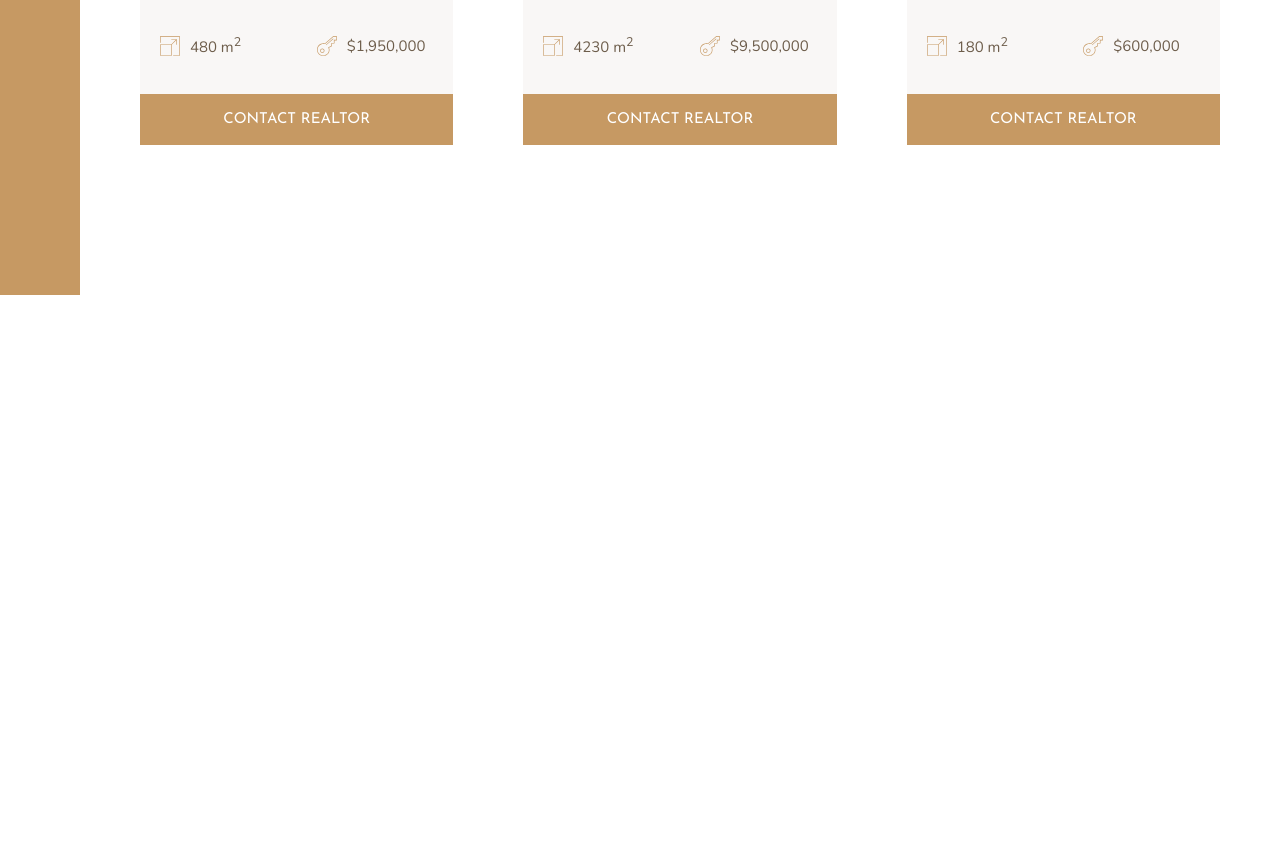
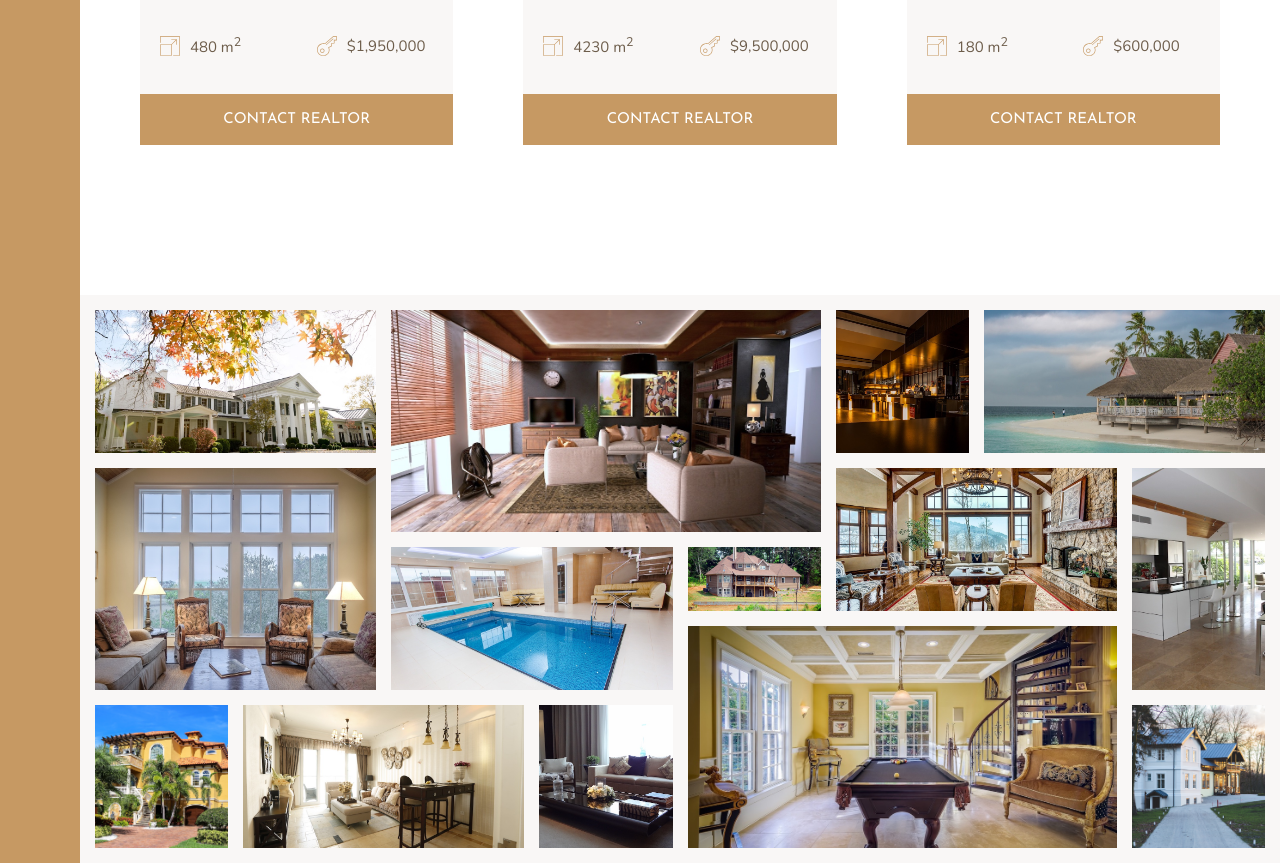
Before and after one commit to rohanraghuwanshi/Nexter, a plain HTML site: page index.html in a window 1280 px wide. Shown: the part 2777-3640 px from the top of the page. Before the commit the page ends 3072 px from the top, so only its background shows below. Drawn offline with nearby package versions, Linux system fonts and the light colour scheme.

Commit message:
Gallery section done

```diff
--- a/css/style.css
+++ b/css/style.css
@@ -289,3 +289,58 @@ body {
       margin-right: 1rem; }
   .home__btn {
     grid-column: 1 / -1; }
+
+.gallery {
+  background-color: #f9f7f6;
+  grid-column: full-start / full-end;
+  display: grid;
+  grid-template: repeat(7, 5vw)/repeat(8, 1fr);
+  grid-gap: 1.5rem;
+  padding: 1.5rem; }
+  .gallery__item--1 {
+    grid-row: 1 / span 2;
+    grid-column: 1 / span 2; }
+  .gallery__item--2 {
+    grid-row: 1 / span 3;
+    grid-column: 3 / span 3; }
+  .gallery__item--3 {
+    grid-row: 1 / span 2;
+    grid-column: 6 / 7; }
+  .gallery__item--4 {
+    grid-row: 1 / span 2;
+    grid-column: 7 / -1; }
+  .gallery__item--5 {
+    grid-row: 3 / span 3;
+    grid-column: 1 / span 2; }
+  .gallery__item--6 {
+    grid-row: 4 / span 2;
+    grid-column: 3 / span 2; }
+  .gallery__item--7 {
+    grid-row: 4 / 5;
+    grid-column: 5 / 6; }
+  .gallery__item--8 {
+    grid-row: 3 / span 2;
+    grid-column: 6 / span 2; }
+  .gallery__item--9 {
+    grid-row: 3 / span 3;
+    grid-column: 8 / -1; }
+  .gallery__item--10 {
+    grid-row: 6 / span 2;
+    grid-column: 1 / 2; }
+  .gallery__item--11 {
+    grid-row: 6 / span 2;
+    grid-column: 2 / span 2; }
+  .gallery__item--12 {
+    grid-row: 6 / span 2;
+    grid-column: 4 / 5; }
+  .gallery__item--13 {
+    grid-row: 5 / span 3;
+    grid-column: 5 / span 3; }
+  .gallery__item--14 {
+    grid-row: 6 / span 2;
+    grid-column: 8 / -1; }
+  .gallery__img {
+    width: 100%;
+    height: 100%;
+    object-fit: cover;
+    display: block; }
--- a/index.html
+++ b/index.html
@@ -318,5 +318,22 @@
                 <button class="btn home__btn">Contact realtor</button>
             </div>
         </section>
+
+        <section class="gallery">
+            <figure class="gallery__item gallery__item--1"><img src="img/gal-1.jpeg" alt="Gallery image 1" class="gallery__img"></figure>
+            <figure class="gallery__item gallery__item--2"><img src="img/gal-2.jpeg" alt="Gallery image 2" class="gallery__img"></figure>
+            <figure class="gallery__item gallery__item--3"><img src="img/gal-3.jpeg" alt="Gallery image 3" class="gallery__img"></figure>
+            <figure class="gallery__item gallery__item--4"><img src="img/gal-4.jpeg" alt="Gallery image 4" class="gallery__img"></figure>
+            <figure class="gallery__item gallery__item--5"><img src="img/gal-5.jpeg" alt="Gallery image 5" class="gallery__img"></figure>
+            <figure class="gallery__item gallery__item--6"><img src="img/gal-6.jpeg" alt="Gallery image 6" class="gallery__img"></figure>
+            <figure class="gallery__item gallery__item--7"><img src="img/gal-7.jpeg" alt="Gallery image 7" class="gallery__img"></figure>
+            <figure class="gallery__item gallery__item--8"><img src="img/gal-8.jpeg" alt="Gallery image 8" class="gallery__img"></figure>
+            <figure class="gallery__item gallery__item--9"><img src="img/gal-9.jpeg" alt="Gallery image 9" class="gallery__img"></figure>
+            <figure class="gallery__item gallery__item--10"><img src="img/gal-10.jpeg" alt="Gallery image 10" class="gallery__img"></figure>
+            <figure class="gallery__item gallery__item--11"><img src="img/gal-11.jpeg" alt="Gallery image 11" class="gallery__img"></figure>
+            <figure class="gallery__item gallery__item--12"><img src="img/gal-12.jpeg" alt="Gallery image 12" class="gallery__img"></figure>
+            <figure class="gallery__item gallery__item--13"><img src="img/gal-13.jpeg" alt="Gallery image 13" class="gallery__img"></figure>
+            <figure class="gallery__item gallery__item--14"><img src="img/gal-14.jpeg" alt="Gallery image 14" class="gallery__img"></figure>
+        </section>
     </body>
 </html>
--- a/sass/main.scss
+++ b/sass/main.scss
@@ -394,3 +394,94 @@ body {
         grid-column: 1 / -1;
     }
 }
+
+.gallery {
+    background-color: $color-grey-light-1;
+    grid-column: full-start / full-end;
+
+    display: grid;
+    grid-template: repeat(7, 5vw) / repeat(8, 1fr);
+
+
+    grid-gap: 1.5rem;
+    padding: 1.5rem;
+
+    &__item {
+        &--1 {
+            grid-row: 1 / span 2;
+            grid-column: 1 / span 2;
+        }
+
+        &--2 {
+            grid-row: 1 / span 3;
+            grid-column: 3 / span 3;
+        }
+
+        &--3 {
+            grid-row: 1 / span 2;
+            grid-column: 6 / 7;
+        }
+
+        &--4 {
+            grid-row: 1 / span 2;
+            grid-column: 7 / -1;
+        }
+
+        &--5 {
+            grid-row: 3 / span 3;
+            grid-column: 1 / span 2;
+        }
+
+        &--6 {
+            grid-row: 4 / span 2;
+            grid-column: 3 / span 2;
+        }
+
+        &--7 {
+            grid-row: 4 / 5;
+            grid-column: 5 / 6;
+        }
+
+        &--8 {
+            grid-row: 3 / span 2;
+            grid-column: 6 / span 2;
+        }
+
+        &--9 {
+            grid-row: 3 / span 3;
+            grid-column: 8 / -1;
+        }
+
+        &--10 {
+            grid-row: 6 / span 2;
+            grid-column: 1 / 2;
+        }
+
+        &--11 {
+            grid-row: 6 / span 2;
+            grid-column: 2 / span 2;
+        }
+
+        &--12 {
+            grid-row: 6 / span 2;
+            grid-column: 4 / 5;
+        }
+
+        &--13 {
+            grid-row: 5 / span 3;
+            grid-column: 5 / span 3;
+        }
+
+        &--14 {
+            grid-row: 6 / span 2;
+            grid-column: 8 / -1;
+        }
+    }
+
+    &__img {
+        width: 100%;
+        height: 100%;
+        object-fit: cover;
+        display: block;
+    }
+}
```
Also changed, not shown: img/gal-1.jpeg (added), img/gal-10.jpeg (added), img/gal-11.jpeg (added), img/gal-12.jpeg (added), img/gal-13.jpeg (added), img/gal-14.jpeg (added), img/gal-2.jpeg (added), img/gal-3.jpeg (added), img/gal-4.jpeg (added), img/gal-5.jpeg (added), img/gal-6.jpeg (added), img/gal-7.jpeg (added), img/gal-8.jpeg (added), img/gal-9.jpeg (added).
